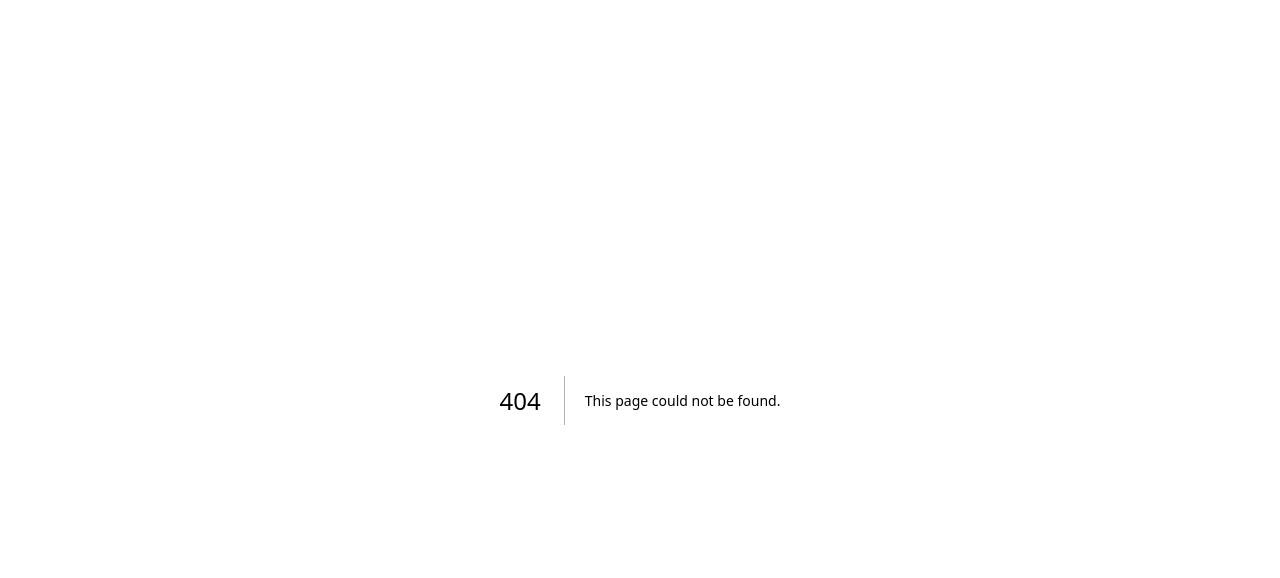
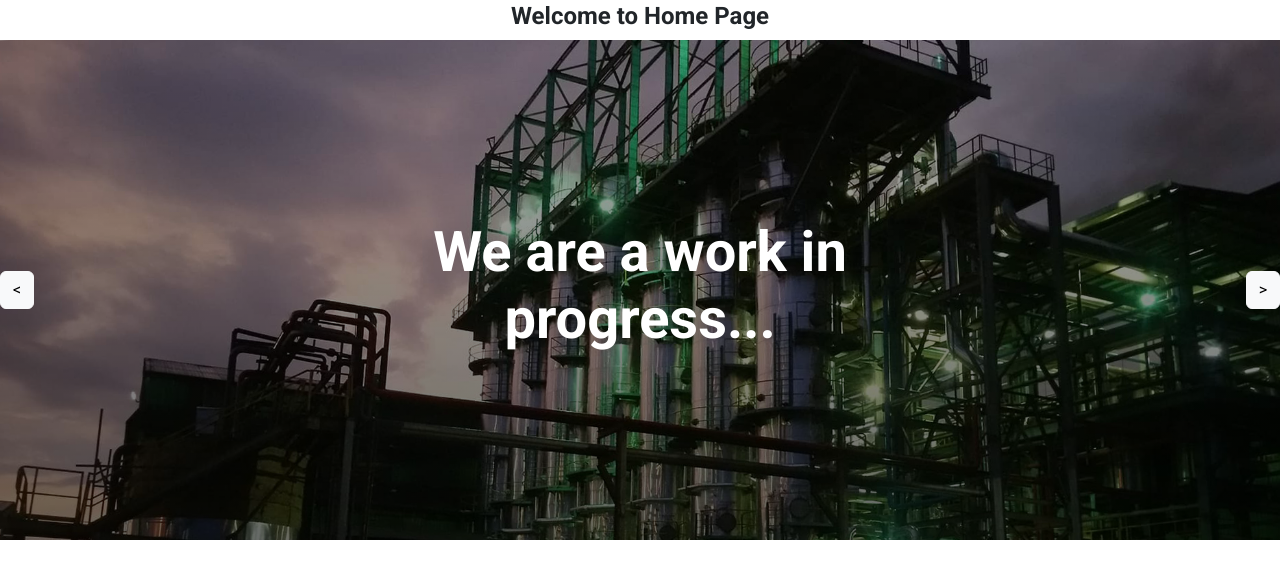
Before and after one commit to drjvtlkr/apexenggtech, a Next.js app: page /Home in a window 1280 px wide. Before the commit this address had no page. Shown: the top 578 px of the page. Built offline with nearby package versions, Linux system fonts and the light colour scheme.

Commit message:
changes in the carousel

```diff
--- /dev/null
+++ b/app/Home/page.tsx
@@ -0,0 +1,12 @@
+"use client";
+import Carousel from "@/components/Carousel";
+
+
+export default function Home() {
+  return (
+    <div>
+      <h1 className="text-center text-2xl font-bold">Welcome to Home Page</h1>
+      <Carousel />
+    </div>
+  );
+}
--- /dev/null
+++ b/components/Carousel.tsx
@@ -0,0 +1,91 @@
+"use client";
+
+import { useState, useEffect } from "react";
+import Image from "next/image";
+import "bootstrap/dist/css/bootstrap.min.css"; // Import Bootstrap CSS
+
+// Import local images
+import image1 from "../images/intermediateRakeTypeCarriers.jpg";
+import image2 from "../images/ffeFinProcess.jpg";
+import image3 from "../images/continuousVacuumPan.jpg";
+
+export default function Carousel() {
+  const [index, setIndex] = useState(0);
+  const images = [
+    {
+      src: image1,
+      text: "Welcome to Apex Engineering Technology",
+    },
+    {
+      src: image2,
+      text: "We are a work in progress...",
+    },
+    {
+      src: image3,
+      text: "Stay tuned for more updates!",
+    },
+  ];
+
+  // Automatically change image every 3 seconds
+  useEffect(() => {
+    const interval = setInterval(() => {
+      setIndex((prevIndex) => (prevIndex + 1) % images.length);
+    }, 3000);
+
+    return () => clearInterval(interval); // Cleanup the interval on component unmount
+  }, [images.length]);
+
+  const handleNext = () => {
+    setIndex((index + 1) % images.length);
+  };
+
+  const handlePrev = () => {
+    setIndex((index - 1 + images.length) % images.length);
+  };
+
+  return (
+    <div className="position-relative overflow-hidden" style={{ height: "500px" }}>
+      {/* Image with linear gradient */}
+      <div className="position-relative">
+        <Image
+          src={images[index].src}
+          alt="Carousel Image"
+          className="w-100 h-100"
+          style={{
+            objectFit: "cover",
+            transition: "opacity 1s ease-in-out",
+          }}
+          width={1280}
+          height={720}
+        />
+        <div
+          className="position-absolute top-0 w-100 h-100"
+          style={{
+            background: "linear-gradient(to bottom, rgba(0, 0, 0, 0.3), rgba(0, 0, 0, 0.7))",
+          }}
+        ></div>
+      </div>
+
+      {/* Text overlay */}
+      <div className="position-absolute top-50 start-50 translate-middle text-white text-center">
+        <h1 className="display-4 fw-bold">{images[index].text}</h1>
+      </div>
+
+      {/* Navigation buttons */}
+      <button
+        className="btn btn-light position-absolute top-50 start-0 translate-middle-y"
+        style={{ zIndex: 10 }}
+        onClick={handlePrev}
+      >
+        {"<"}
+      </button>
+      <button
+        className="btn btn-light position-absolute top-50 end-0 translate-middle-y"
+        style={{ zIndex: 10 }}
+        onClick={handleNext}
+      >
+        {">"}
+      </button>
+    </div>
+  );
+}
--- a/package.json
+++ b/package.json
@@ -10,6 +10,7 @@
   },
   "dependencies": {
     "@next/font": "^14.2.15",
+    "bootstrap": "^5.3.3",
     "next": "15.1.2",
     "react": "^19.0.0",
     "react-dom": "^19.0.0",
```
Also changed, not shown: 1 other file (tests, documents, lock files or other folders).
